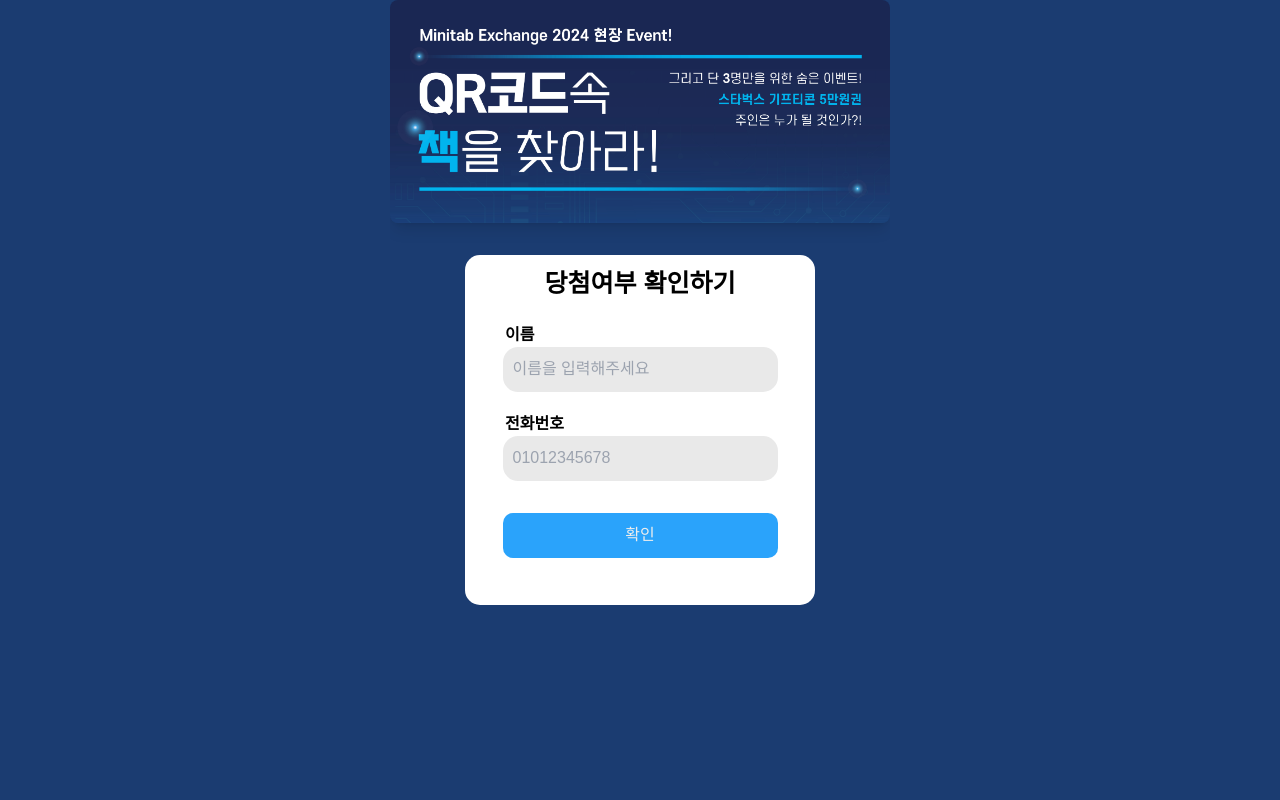
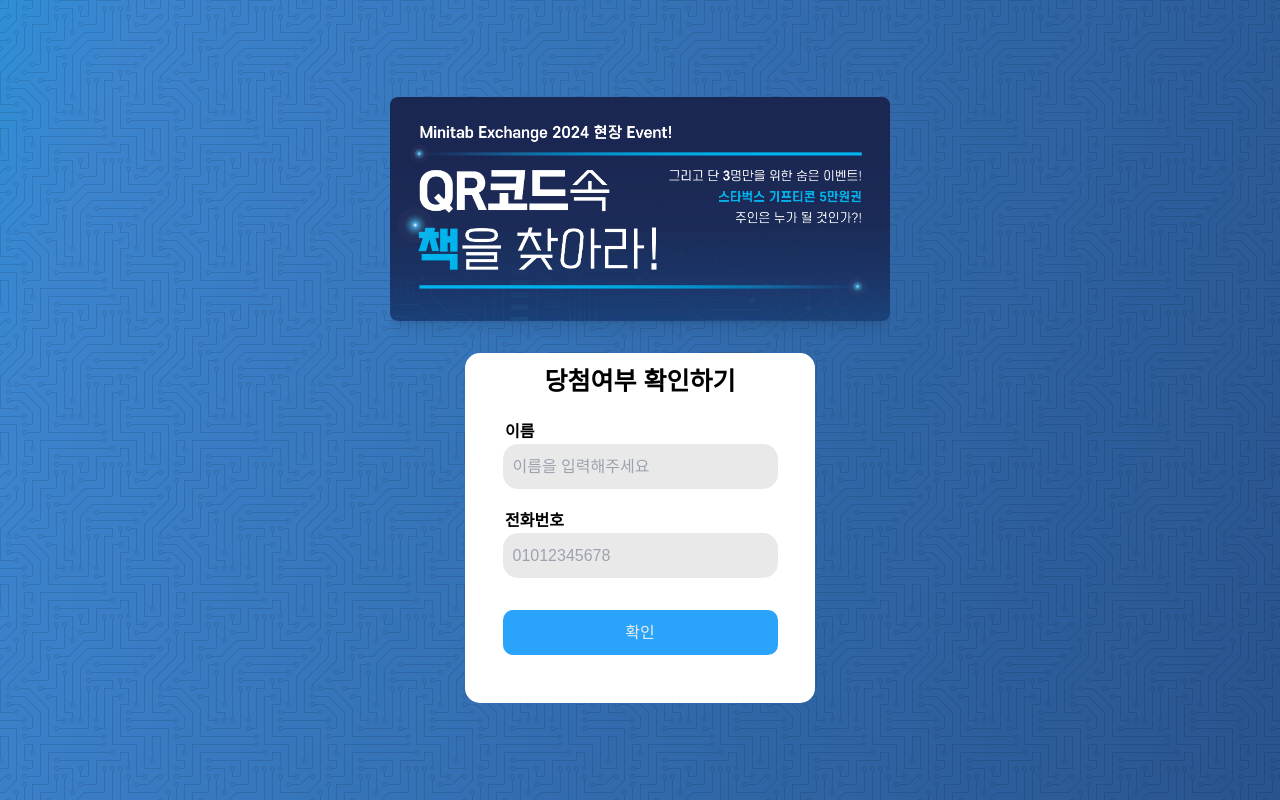
Before and after one commit to tykim9999/minitab-exchange, a Next.js app: page /check in a window 1280 px wide. Built offline with nearby package versions, Linux system fonts and the light colour scheme.

Commit message:
데이터 로딩 수정

```diff
--- a/app/check/page.tsx
+++ b/app/check/page.tsx
@@ -7,8 +7,27 @@
 // Main component for the home page
 export default function Home() {
   return (
-      <div className="min-h-screen grid grid-rows-[auto_1fr_auto] items-start justify-items-center" style={{ backgroundColor: '#1B3C71' }}>
-        {/* Main content */}  {/* Main content */}
+    <div
+      className="relative flex flex-col items-center justify-center overflow-hidden animate-gradient"
+      style={{
+        backgroundSize: "400% 400%",
+        backgroundImage:
+          "linear-gradient(288deg, rgba(26,46,91,100) 38%, rgba(60,132,206,1) 78%, rgba(3,180, 237,100) 88%, rgba(255,255,255,51) 99%)",
+        height: "calc(var(--vh, 1vh) * 100)",
+      }}
+    >
+      {/* Background Image */}
+      <div className="absolute inset-0 z-0 opacity-10">
+        <Image
+          src="/svg/circuit.svg"
+          layout="fill"
+          objectFit="cover"
+          alt="Circuit Background"
+          className="svg"
+        />
+      </div>
+
+      {/* Main content */}
       <main className="flex flex-col gap-8 row-start-2 items-center z-10 overflow-x-hidden">
         <div className="flex justify-center items-center animate__animated animate__slideInDown">
           <Image
@@ -21,13 +40,13 @@
         </div>
 
         <div style={{backgroundColor: `white`, width:`350px`, height:`350px`,
-                  borderRadius:`15px`}}>
-
+                    borderRadius:`15px`}}>
           <h1 style={{color:`black`, fontWeight:`bold`,
             fontSize:`25px`, textAlign:`center`, marginTop:`10px`}}>
-              당첨여부 확인하기</h1>
-        {/* Main form component */}
-        <CheckForm />
+              당첨여부 확인하기
+          </h1>
+          {/* Main form component */}
+          <CheckForm />
         </div>
       </main>
     </div>
--- a/app/gift/page.tsx
+++ b/app/gift/page.tsx
@@ -14,13 +14,13 @@
   const [isImageVisible, setIsImageVisible] = useState(false);
   const [isFireworksVisible, setIsFireworksVisible] = useState(true);
   const [isCelebrationFireworks, setIsCelebrationFireworks] = useState(false);
+  const [loading, setLoading] = useState(true); // 로딩 상태 추가
   const fireworksRef = useRef<FireworksHandlers>(null);
   const [winnerStatus, setWinnerStatus] = useState<string>("X");
-  const [winnerName, setWinnerName] = useState<string | null>(null);
+  const [winnerName, setWinnerName] = useState<string | null>();
   const [bookId, setBookId] = useState<number | null>(null);
 
   useEffect(() => {
-    // 뷰포트 높이 계산 및 CSS 변수 설정
     const setViewportHeight = () => {
       const vh = window.innerHeight * 0.01;
       document.documentElement.style.setProperty("--vh", `${vh}px`);
@@ -43,7 +43,6 @@
     setWinnerStatus(status);
     setBookId(bookIdFromSession ? parseInt(bookIdFromSession) : null);
 
-    // 콘솔에 출력
     console.log("User ID:", userIdFromSession);
     console.log("Winner Status:", status);
     console.log("Book ID from Session:", bookIdFromSession);
@@ -54,7 +53,6 @@
       setIsFireworksVisible(false); // 3초 후 기본 불꽃놀이 종료
     }, 3000);
 
-    // user_id로 API 호출해서 이름 가져오기
     if (userIdFromSession) {
       fetch("/api/getUserName", {
         method: "GET",
@@ -70,10 +68,14 @@
         })
         .catch((error) => {
           console.error("Error fetching user name:", error);
+        })
+        .finally(() => {
+          setLoading(false); // 데이터가 모두 로드된 후 로딩 상태 종료
         });
+    } else {
+      setLoading(false); // userId가 없는 경우에도 로딩 상태 종료
     }
 
-    // 당첨자 처리
     if (status === "O") {
       setIsImageVisible(true);
       setIsPopupVisible(true);
@@ -84,15 +86,29 @@
     }
   }, []);
 
+  if (loading) {
+    return null; // 로딩 중일 때 아무것도 표시하지 않음
+  }
+
   return (
     <div
-      className="flex flex-col items-center justify-center overflow-hidden"
+      className="flex flex-col items-center justify-center overflow-hidden animate-gradient"
       style={{
-        backgroundColor: "#1B3C71",
+        backgroundSize: "400% 400%",
+        backgroundImage:
+          "linear-gradient(288deg, rgba(26,46,91,100) 38%, rgba(60,132,206,1) 78%, rgba(3,180, 237,100) 88%, rgba(255,255,255,51) 99%)",
         height: "calc(var(--vh, 1vh) * 100)",
       }}
     >
-      {/* Main content */}
+      <div className="absolute inset-0 z-0 opacity-10 gradient">
+        <Image
+          src="/svg/circuit.svg"
+          layout="fill"
+          objectFit="cover"
+          alt="Circuit Background"
+          className="svg"
+        />
+      </div>
       <main
         className="flex flex-col items-center w-full max-w-md px-4 relative"
         style={{ height: "100%" }}
@@ -115,9 +131,7 @@
               {/* 스타벅스 이미지: 당첨자에게만 표시 */}
               {isImageVisible && winnerStatus === "O" ? (
                 <div className="relative flex flex-col items-center">
-                  {/* 왕관 이모티콘 */}
                   <div className="absolute top-[-25px] text-2xl">👑</div>
-                  {/* 스타벅스 이미지 */}
                   <Image
                     src="/starbucks.png"
                     alt="스타벅스 기프티콘 이미지"
@@ -137,7 +151,7 @@
                     width={210}
                     height={297}
                     className="w-auto h-auto"
-                    style={{ maxHeight: "40vh", minHeight :"30vh" }}
+                    style={{ maxHeight: "40vh", minHeight: "30vh" }}
                   />
                 ) : bookId === 2 ? (
                   <Image
@@ -170,16 +184,15 @@
               </p>
             </div>
 
-            {/* 안내 메시지 */}
             <div
               className="w-full max-w-xs h-12 font-bold bg-red-600 text-white flex items-center justify-center rounded-lg mt-2"
               style={{
                 animationDelay: "1.1s",
                 animationDuration: "2.0s",
                 borderRadius: "10px",
-                paddingLeft:"10px",
-                paddingRight:"10px",
-                marginBottom:"15px"
+                paddingLeft: "10px",
+                paddingRight: "10px",
+                marginBottom: "15px",
               }}
             >
               본 화면을 이벤트 담당자에게 보여주세요!
@@ -187,7 +200,7 @@
           </div>
         </ContextMenu>
 
-        {/* 초기 기본 불꽃놀이 */}
+        {/* 기본 불꽃놀이 */}
         {isFireworksVisible && (
           <Fireworks
             ref={fireworksRef}
@@ -235,13 +248,15 @@
                 display: "flex",
                 flexDirection: "column",
                 alignItems: "center",
+
+
                 justifyContent: "center",
-                textAlign: "center",
+                textAlign: "center"
               }}
             >
               {/* 축하 메시지 */}
               <h2 className="text-2xl font-extrabold mb-2 text-gray-800">
-              {winnerName + "님"}
+                {winnerName + "님"}
               </h2>
               <h3 className="text-lg font-extrabold text-black mt-2">
                 스타벅스 기프티콘 5만원권에 <br />
@@ -284,6 +299,7 @@
               </button>
             </div>
           </div>
+
         )}
       </main>
     </div>
--- a/styles/mainForm.css
+++ b/styles/mainForm.css
@@ -11,8 +11,6 @@
 .input-container {
   text-align: center;
 }
-
-
 
 
 /* 팝업 내용 중앙 정렬 */
```
Also changed, not shown: app/page.tsx (indentation only).
